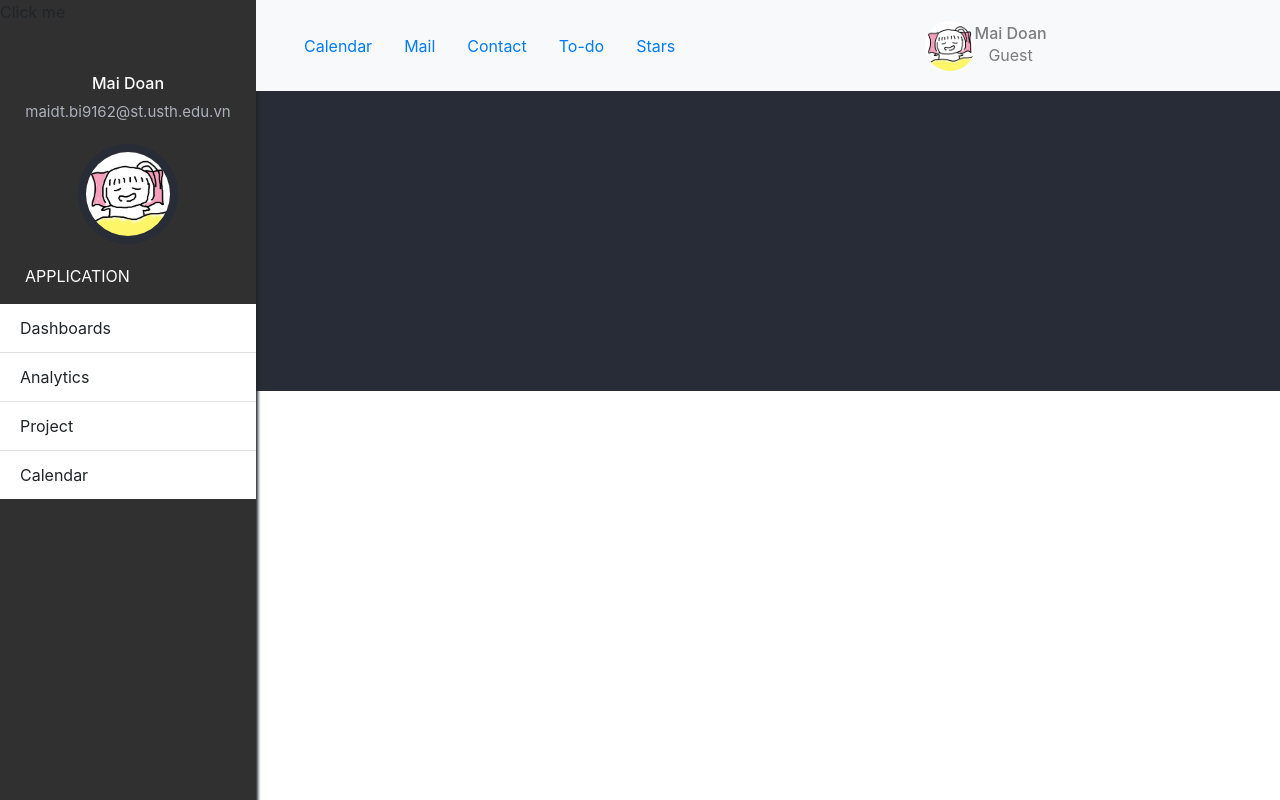
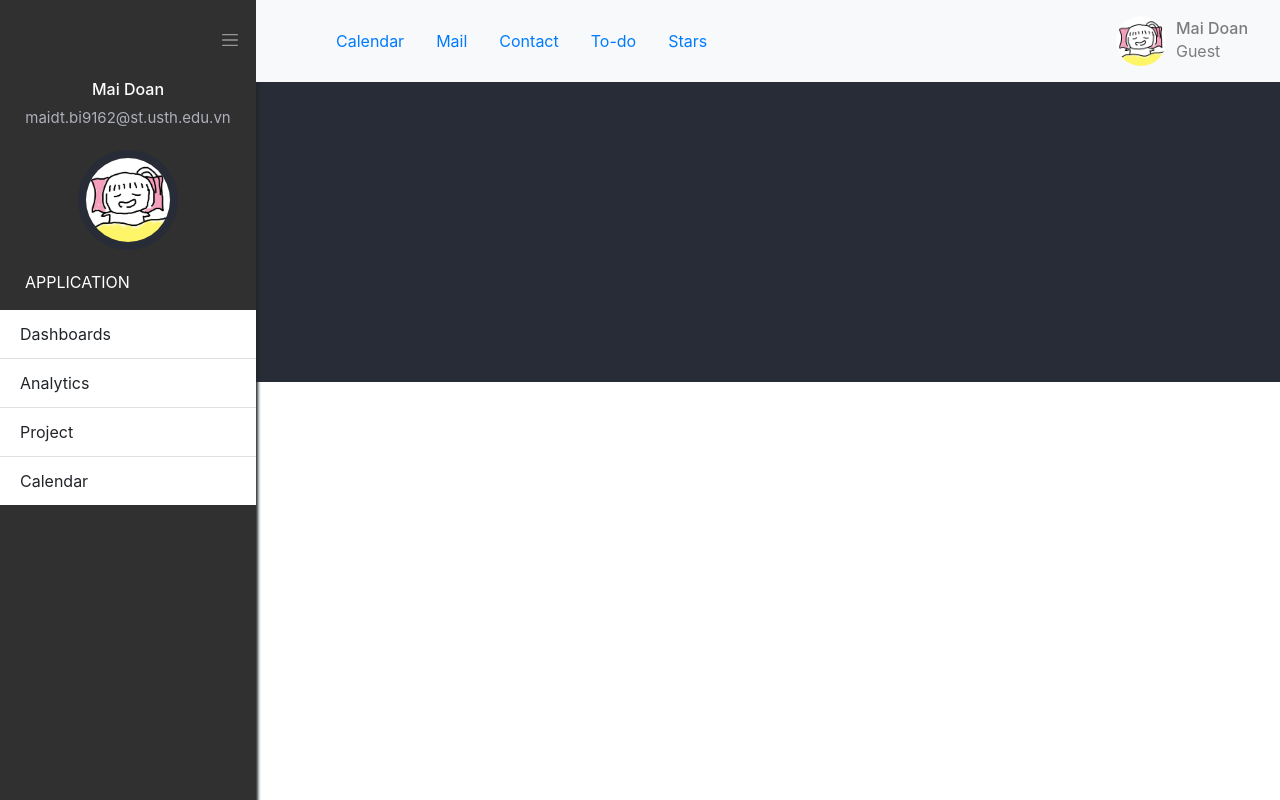
Before and after one commit to chalalala/analytical-app, a React (Create React App) app: page / in a window 1280 px wide. Built offline with nearby package versions, Linux system fonts and the light colour scheme.

Commit message:
Add toggler

```diff
--- a/src/App.css
+++ b/src/App.css
@@ -42,11 +42,12 @@
   box-shadow: 2px 5px 3px;
   width:20%;
   height:100vh;
+  padding-top:20px;
   text-align: left;
   float:left;
 }
 .user-info{
-  padding-top: 50px;
+  padding-top: 20px;
   text-align: center;
   color: white;
 }
@@ -75,8 +76,17 @@
 .small-avatar{
   width:50px;
   height:50px;
+  margin-right:10px;
 }
 .graph{
   height: 300px;
   background-color: #282c36;
 }
+
+#showToggler, #hideToggler{
+  cursor:pointer;
+}
+
+#showToggler .navbar-toggler-icon{
+  color: white;
+}
--- a/src/App.js
+++ b/src/App.js
@@ -1,7 +1,7 @@
 import React, {Component} from 'react';
 import './App.css';
 import 'bootstrap/dist/css/bootstrap.css';
-import {Image, Row, Col, Navbar, Container, Nav, ListGroup} from 'react-bootstrap';
+import {Image, Row, Col, Navbar, Container, Nav, ListGroup, Button} from 'react-bootstrap';
 import { FontAwesomeIcon } from '@fortawesome/react-fontawesome';
 import NavbarToggle from 'react-bootstrap/esm/NavbarToggle';
 
@@ -12,7 +12,13 @@ class App extends Component {
         <div id="sidebar">
           <FontAwesomeIcon icon="coffee" inverse/>
 
-          <div onClick={hideSidebar}>Click me</div>
+          <nav class="navbar navbar-dark">
+              <span class="navbar-toggler-icon ml-auto"
+                style={{width:20}}
+                onClick={hideSidebar}
+                id="hideToggler">
+              </span>
+          </nav>
 
           <div className="user-info">
             <h6 id="name">{user.name}</h6>
@@ -29,8 +35,17 @@ class App extends Component {
           </ListGroup>
         </div>
 
-        <Navbar bg="light" className="justify-content-between">
-          <Navbar className="mr-auto">
+
+        <Navbar variant="light" bg="light">
+          <Navbar>
+            <div class="navbar navbar-light bg-light">
+              <span class="navbar-toggler-icon"
+                style={{width:20,display:'none'}}
+                onClick={showSidebar}
+                id="showToggler"
+              >
+              </span>
+            </div>
             <Nav.Link href="#">Calendar</Nav.Link>
             <Nav.Link href="#">Mail</Nav.Link>
             <Nav.Link href="#">Contact</Nav.Link>
@@ -38,9 +53,9 @@ class App extends Component {
             <Nav.Link href="#">Stars</Nav.Link>
           </Navbar>
 
-          <Navbar className="mr-auto">
+          <Navbar className="ml-auto">
               <Image src={user.avatar} roundedCircle className="small-avatar"/>
-              <Navbar.Text>
+              <Navbar.Text style={{padding:0,textAlign:"left"}}>
                 <h6 style={{marginBottom:0}}>{user.name}</h6>
                 <div>{user.status}</div>
               </Navbar.Text>
@@ -65,6 +80,13 @@ const user = {
 
 var hideSidebar = () => {
   document.getElementById("sidebar").style.display = "none";
+  document.getElementById("showToggler").style.display = "block";
+}
+
+var showSidebar = () => {
+  document.getElementById("sidebar").style.display = "block";
+  document.getElementById("showToggler").style.display = "none";
+  document.getElementById("hideToggler").style.display = "block";
 }
 
 export default App;
```
